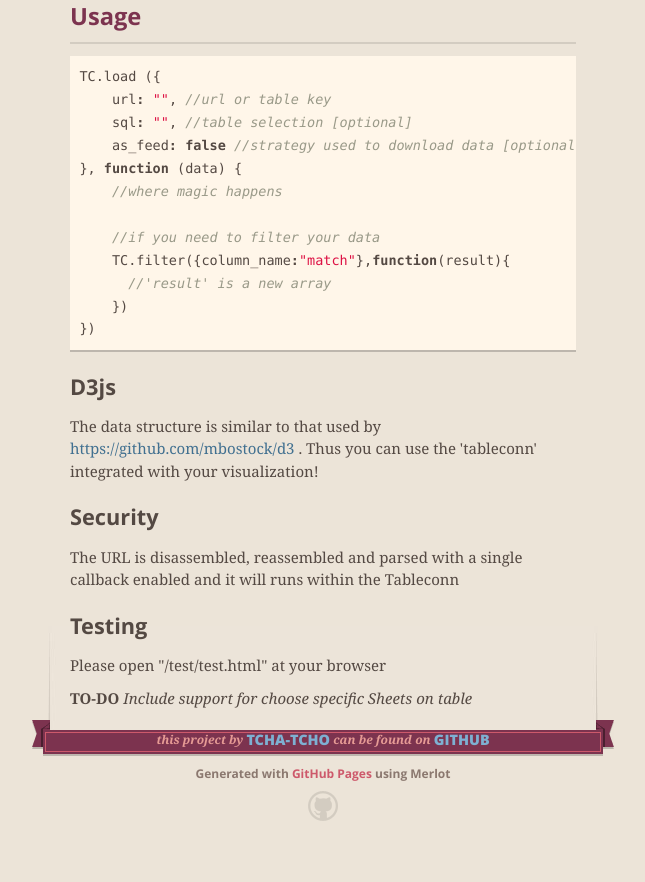
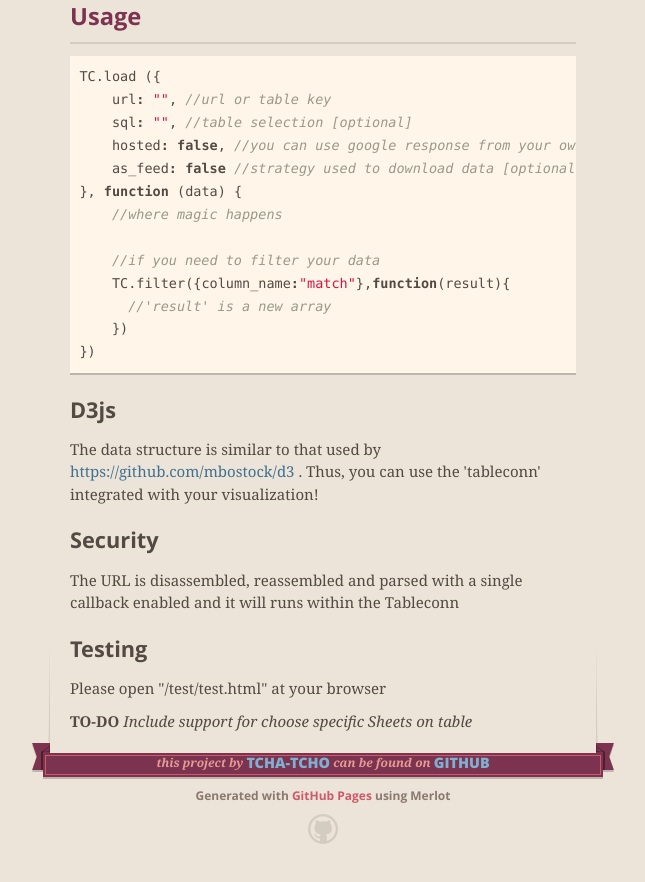
Before and after one commit to tcha-tcho/tableconn, a plain HTML site: page index.html in a window 1280 px wide. Shown: the part 1052-1934 px from the top of the page, without its empty margins (317-962 px from the left). Before the commit the page ends 1913 px from the top, so only its background shows below. Drawn offline with nearby package versions, Linux system fonts and the light colour scheme.

```diff
--- a/index.html
+++ b/index.html
@@ -73,6 +73,7 @@
 <div class="highlight"><pre><span class="nx">TC</span><span class="p">.</span><span class="nx">load</span> <span class="p">({</span>
     <span class="nx">url</span><span class="o">:</span> <span class="s2">""</span><span class="p">,</span> <span class="c1">//url or table key</span>
     <span class="nx">sql</span><span class="o">:</span> <span class="s2">""</span><span class="p">,</span> <span class="c1">//table selection [optional]</span>
+    <span class="nx">hosted</span><span class="o">:</span> <span class="kc">false</span><span class="p">,</span> <span class="c1">//you can use google response from your own server [optional] </span>
     <span class="nx">as_feed</span><span class="o">:</span> <span class="kc">false</span> <span class="c1">//strategy used to download data [optional]</span>
 <span class="p">},</span> <span class="kd">function</span> <span class="p">(</span><span class="nx">data</span><span class="p">)</span> <span class="p">{</span>
     <span class="c1">//where magic happens</span>
@@ -86,7 +87,7 @@
 
 <h3>D3js</h3>
 
-<p>The data structure is similar to that used by <a href="https://github.com/mbostock/d3">https://github.com/mbostock/d3</a> . Thus you can use the 'tableconn' integrated with your visualization!</p>
+<p>The data structure is similar to that used by <a href="https://github.com/mbostock/d3">https://github.com/mbostock/d3</a> . Thus, you can use the 'tableconn' integrated with your visualization!</p>
 
 <h3>Security</h3>
 
```
Also changed, not shown: params.json (+1 -1 lines).
